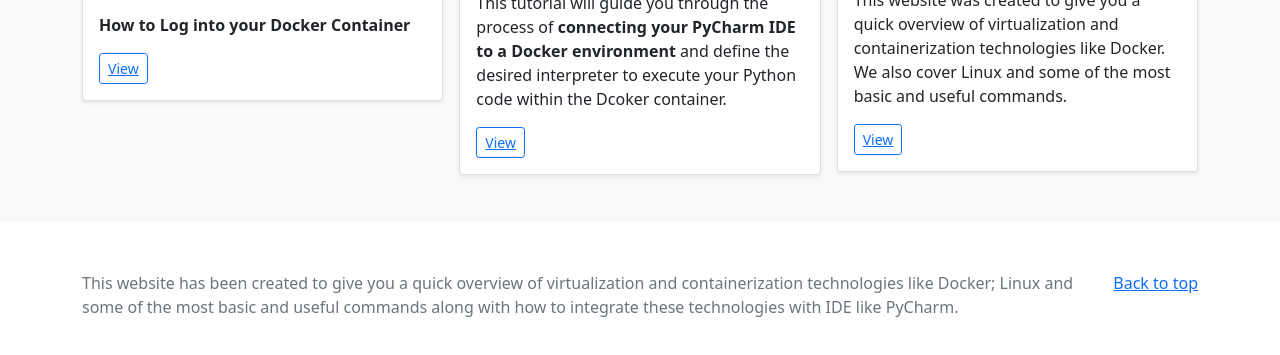
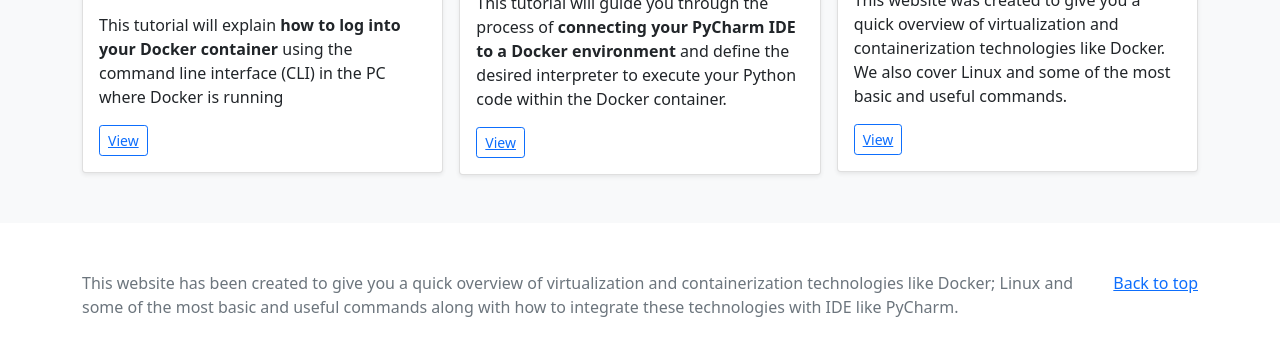
Before and after one commit to lchave/IS601_Docker_Linux_Containerization, a plain HTML site: page docs/index.html in a window 1280 px wide. Shown: the part 927-1282 px from the top of the page. Drawn offline with nearby package versions, Linux system fonts and the light colour scheme.

Commit message:
Fix: Updated pages

```diff
--- a/docs/index.html
+++ b/docs/index.html
@@ -117,7 +117,7 @@
 			  <div class="card shadow-sm">
 				<img src="Images/DockerContainer.png" alt="Access Docker" height="330" width="358">
 				<div class="card-body">
-				  <p class="card-text"><b>How to Log into your Docker Container</b></p>
+					<p class="card-text">This tutorial will explain <b>how to log into your Docker container</b> using the command line interface (CLI) in the PC where Docker is running</p>
 				  <div class="d-flex justify-content-between align-items-center">
 					<div class="btn-group">
 					  <button type="button" class="btn btn-sm btn-outline-primary"><a href="AccessDocker.html">View</a></button>
@@ -131,7 +131,7 @@
 			  <div class="card shadow-sm">
 				  <img src="Images/DockerPythonPycharm.png" alt="Docker PyCharm" height="308" width="350">
 				  <div class="card-body">
-					  <p class="card-text">This tutorial will guide you through the process of <b>connecting your PyCharm IDE to a Docker environment</b> and define the desired interpreter to execute your Python code within the Dcoker container.</p>
+					  <p class="card-text">This tutorial will guide you through the process of <b>connecting your PyCharm IDE to a Docker environment</b> and define the desired interpreter to execute your Python code within the Docker container.</p>
 				  <div class="d-flex justify-content-between align-items-center">
 					<div class="btn-group">
 					  <button type="button" class="btn btn-sm btn-outline-primary"><a href="PyCharmDocker.html">View</a></button>
```
